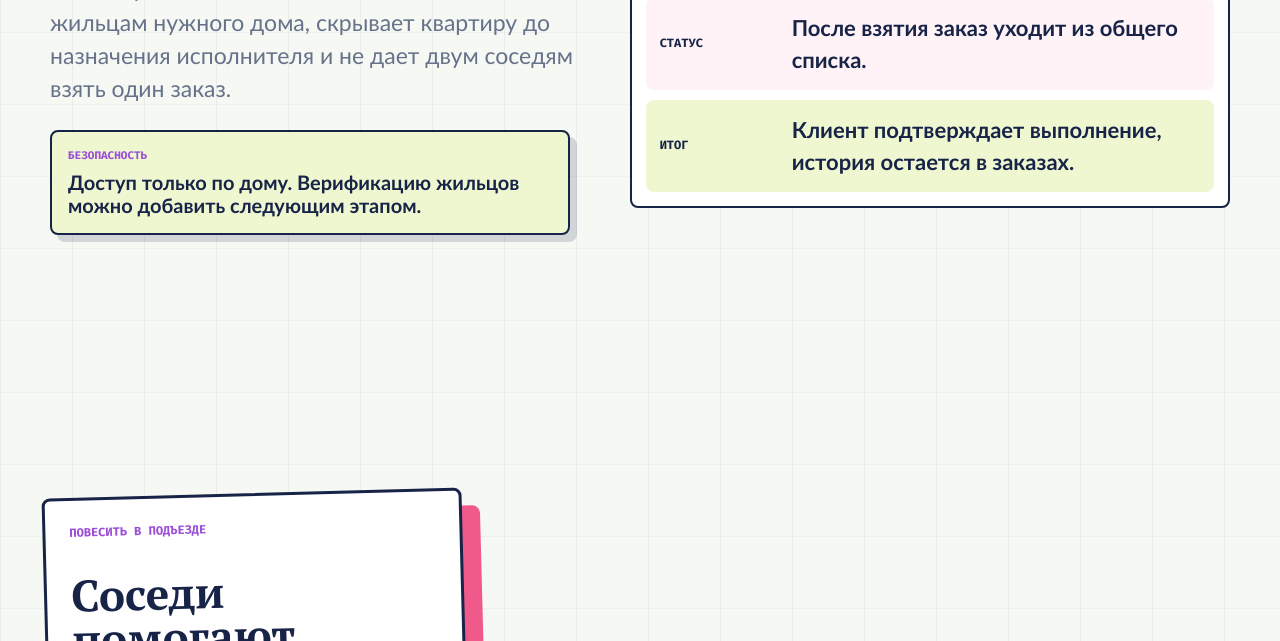
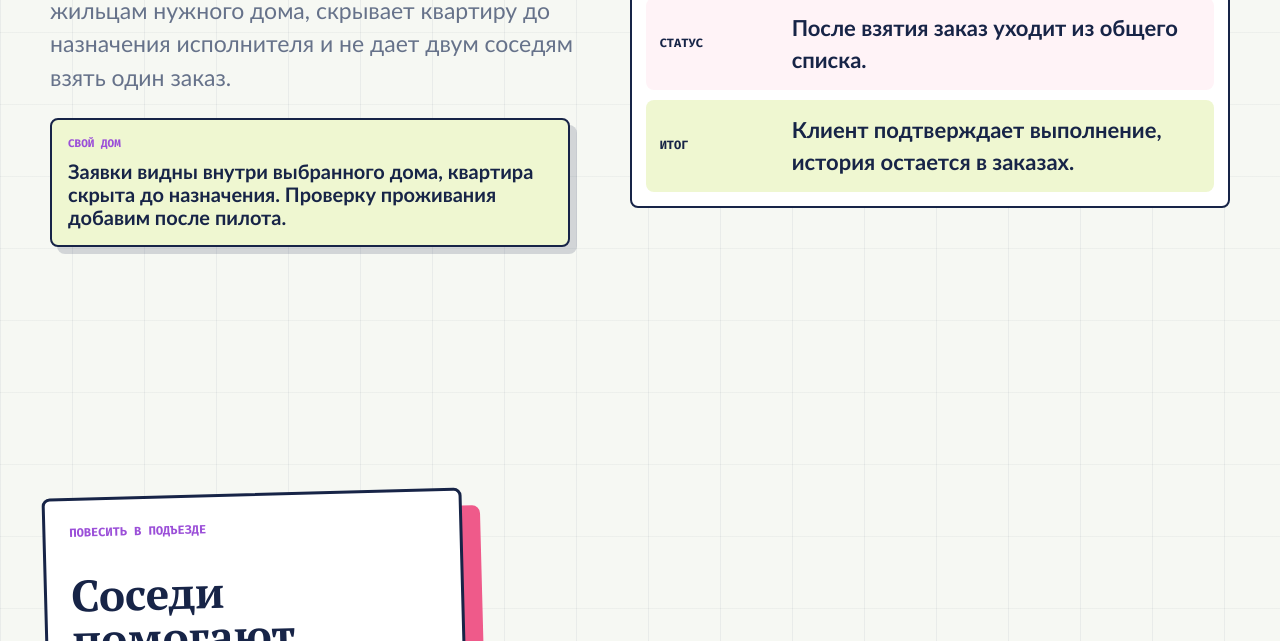
Before and after one commit to maver176005/DomHelperBot, a website: page landing/index.html in a window 1280 px wide. Shown: the part 2200-2841 px from the top of the page. Drawn offline with Linux system fonts and the light colour scheme; a web font is replaced by a local one.

Commit message:
Clarify landing house access copy

```diff
--- a/landing/index.html
+++ b/landing/index.html
@@ -118,8 +118,8 @@
             до назначения исполнителя и не дает двум соседям взять один заказ.
           </p>
           <div class="security-note">
-            <span>Безопасность</span>
-            <strong>Доступ только по дому. Верификацию жильцов можно добавить следующим этапом.</strong>
+            <span>Свой дом</span>
+            <strong>Заявки видны внутри выбранного дома, квартира скрыта до назначения. Проверку проживания добавим после пилота.</strong>
           </div>
         </div>
         <div class="floor-map" aria-label="Правила работы внутри дома">
```
